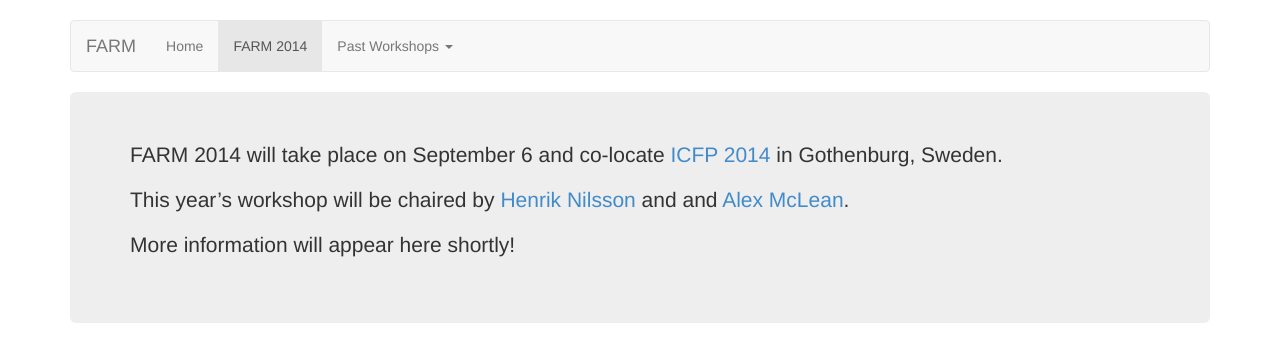
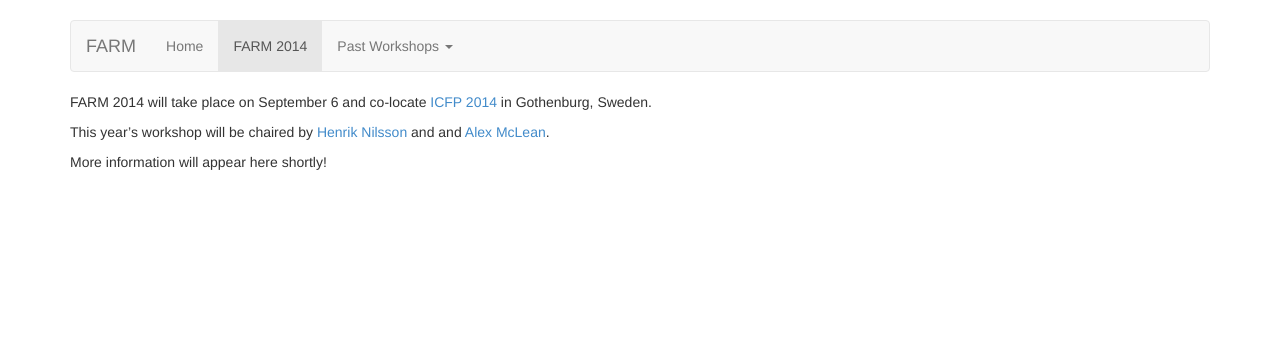
Before and after one commit to functional-art/functional-art.github.com, a Jekyll site: the page built from 2014/index.md, in a window 1280 px wide. Shown: the top 362 px of the page. Built offline with Jekyll 4.4.1, drawn with Linux system fonts in a browser that asks for light colours; nearby versions of some CDN libraries.

Commit message:
Don't put everything in the Jumbotron.

```diff
--- a/_layouts/default.html
+++ b/_layouts/default.html
@@ -48,10 +48,7 @@
         </div><!--/.nav-collapse -->
       </div>
 
-      <!-- Main component for a primary marketing message or call to action -->
-      <div class="jumbotron">
-	{{ content }}
-      </div>
+      {{ content }}
 
     </div> <!-- /container -->
 
```
